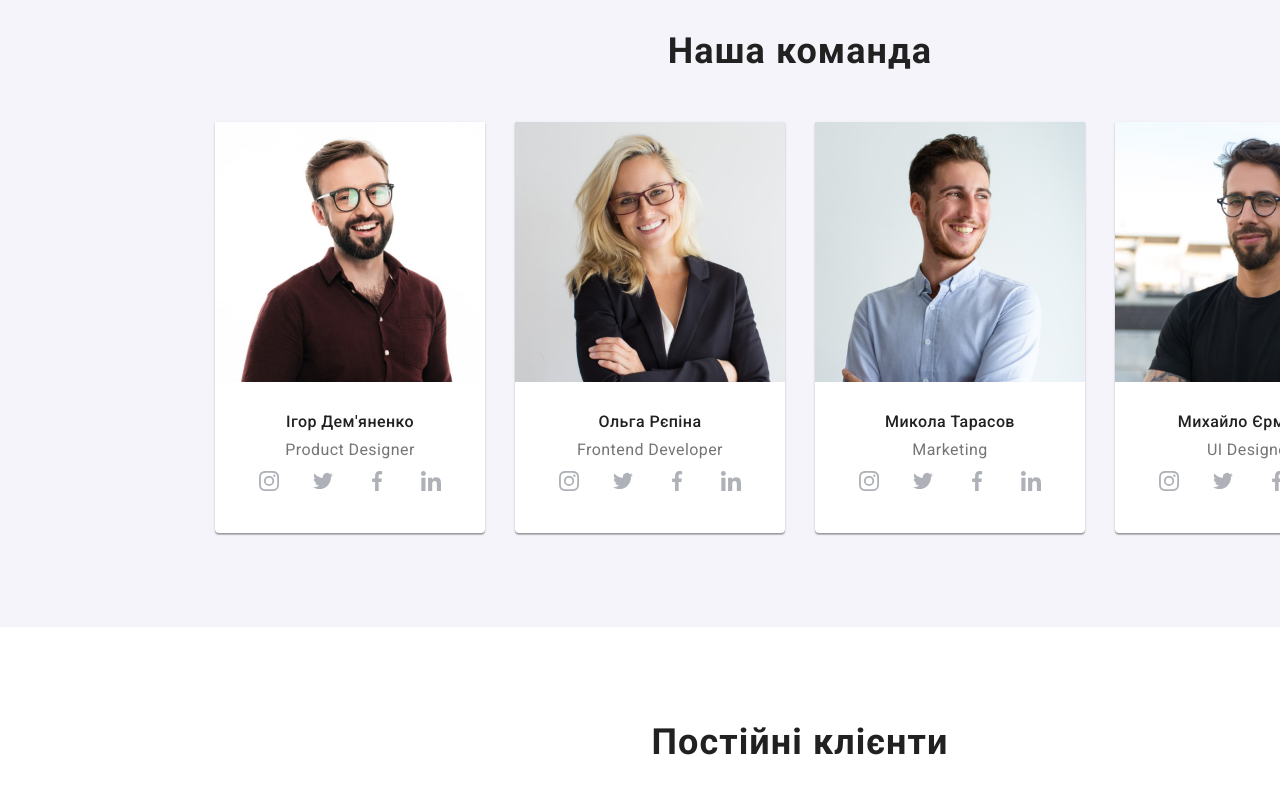
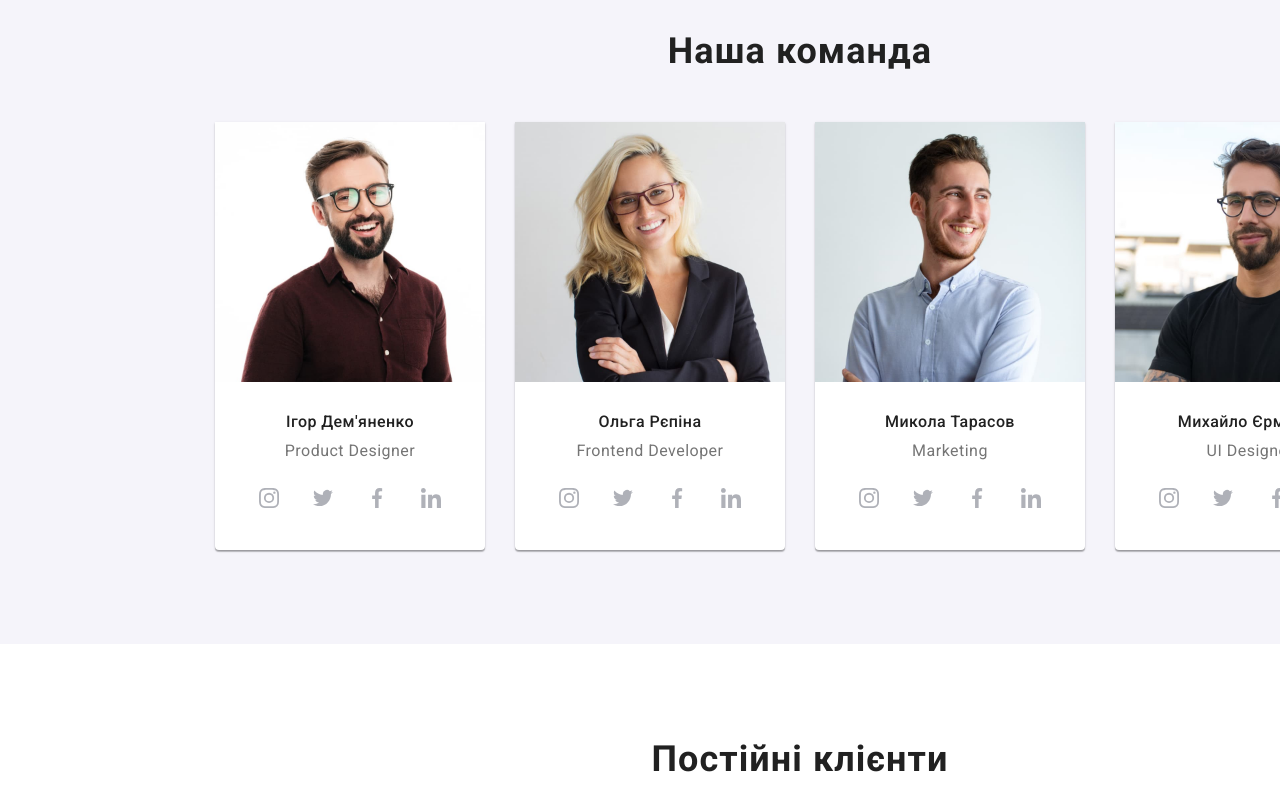
Before and after one commit to Bohdan99I/goit-markup-hw-04, a plain HTML site: page index.html in a window 1280 px wide. Shown: the part 1660-2460 px from the top of the page. Drawn offline with nearby package versions, Linux system fonts and the light colour scheme.

Commit message:
Виправлені зауваження

```diff
--- a/css/styles.css
+++ b/css/styles.css
@@ -300,12 +300,13 @@ img {
   box-shadow: 0px 1px 3px rgba(0, 0, 0, 0.12), 0px 1px 1px rgba(0, 0, 0, 0.14),
     0px 2px 1px rgba(0, 0, 0, 0.2);
   border-radius: 0px 0px 4px 4px;
+  text-align: center;
 }
 .team-link:not(:last-child) {
   margin-right: 30px;
 }
 .cards {
-  padding: 30px 0;
+  padding: 30px 32px;
 }
 .name {
   font-weight: 500;
@@ -315,22 +316,18 @@ img {
   margin-bottom: 10px;
 }
 .position {
-  margin-bottom: 0;
-  font-weight: 400;
+  margin-bottom: 16px;
   font-size: 16px;
-  line-height: 1.16;
+  line-height: 1.19;
+  letter-spacing: 0.03em;
   text-align: center;
   color: var(--secondary-text-color);
 }
 .team-icons {
   display: flex;
-  margin-left: auto;
-  margin-right: auto;
-  padding-left: 32px;
-  padding-right: 32px;
+  justify-content: center;
   list-style: none;
 }
-
 .link-icon {
   display: flex;
   align-items: center;
@@ -341,20 +338,17 @@ img {
   height: 44px;
   color: var(--icon-color);
 }
-
 .link-icon:hover,
 .link-icon:focus {
   background-color: var(--accent-color);
   border-radius: 50%;
   color: var(--white-text-color);
 }
-
 .icon-team {
   width: 20px;
   height: 20px;
   fill: currentColor;
 }
-
 .list-icon:not(:last-child) {
   margin-right: 10px;
 }
```
